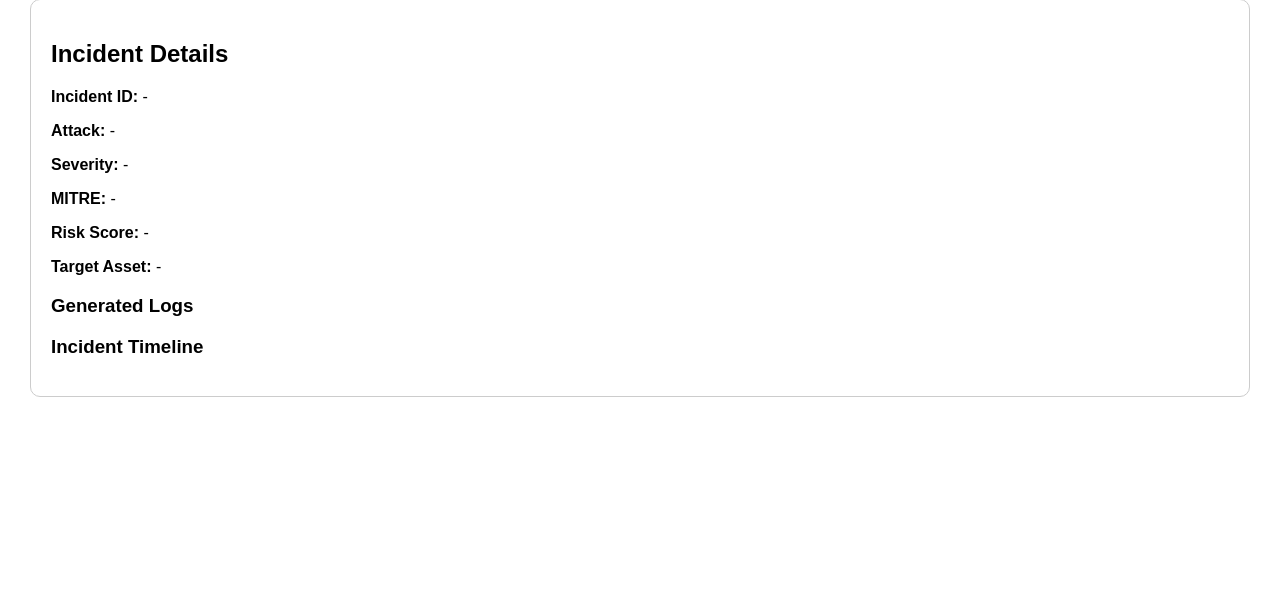
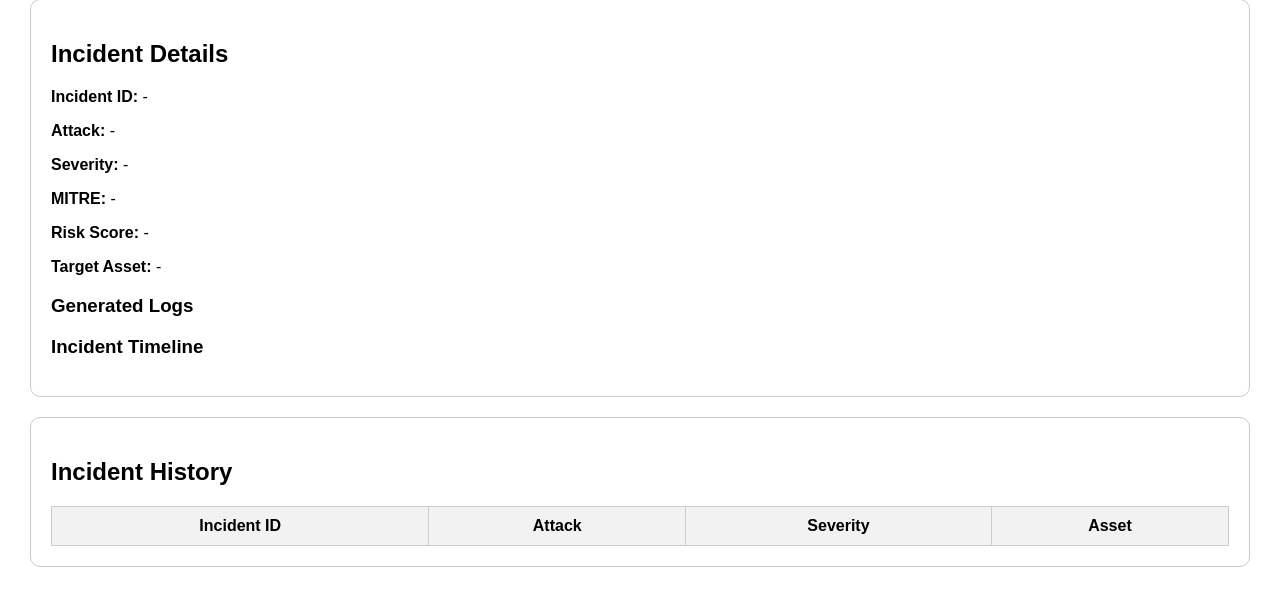
Before and after one commit to AsimSiddiqui1/SentinelX, a Python web app: template backend/templates/index.html in a window 1280 px wide. Shown: the part 152-758 px from the top of the page. Run offline with Jinja, Linux system fonts and the light colour scheme; the template is opened without the code that fills it, so the values that code supplies are empty.

Commit message:
Update index.html

```diff
--- a/backend/templates/index.html
+++ b/backend/templates/index.html
@@ -1,5 +1,6 @@
 <!DOCTYPE html>
 <html>
+
 <head>
     <title>SentinelX Dashboard</title>
 
@@ -43,7 +44,27 @@
             font-weight: bold;
         }
 
+        table {
+            width: 100%;
+            border-collapse: collapse;
+            margin-top: 20px;
+        }
+
+        table, th, td {
+            border: 1px solid #ccc;
+        }
+
+        th {
+            padding: 10px;
+            background: #f2f2f2;
+        }
+
+        td {
+            padding: 10px;
+        }
+
     </style>
+
 </head>
 
 <body>
@@ -58,41 +79,48 @@
 
         <h2>Incident Details</h2>
 
-        <p>
-            <b>Incident ID:</b>
-            <span id="incident">-</span>
-        </p>
+        <p><b>Incident ID:</b> <span id="incident">-</span></p>
 
-        <p>
-            <b>Attack:</b>
-            <span id="attack">-</span>
-        </p>
+        <p><b>Attack:</b> <span id="attack">-</span></p>
 
-        <p>
-            <b>Severity:</b>
-            <span id="severity">-</span>
-        </p>
+        <p><b>Severity:</b> <span id="severity">-</span></p>
 
-        <p>
-            <b>MITRE:</b>
-            <span id="mitre">-</span>
-        </p>
+        <p><b>MITRE:</b> <span id="mitre">-</span></p>
 
-        <p>
-            <b>Risk Score:</b>
-            <span id="risk">-</span>
-        </p>
+        <p><b>Risk Score:</b> <span id="risk">-</span></p>
 
-        <p>
-            <b>Target Asset:</b>
-            <span id="target">-</span>
-        </p>
+        <p><b>Target Asset:</b> <span id="target">-</span></p>
 
         <h3>Generated Logs</h3>
         <ul id="logs"></ul>
 
         <h3>Incident Timeline</h3>
         <ul id="timeline"></ul>
+
+    </div>
+
+    <div class="card">
+
+        <h2>Incident History</h2>
+
+        <table>
+
+            <thead>
+
+                <tr>
+                    <th>Incident ID</th>
+                    <th>Attack</th>
+                    <th>Severity</th>
+                    <th>Asset</th>
+                </tr>
+
+            </thead>
+
+            <tbody id="history-table">
+
+            </tbody>
+
+        </table>
 
     </div>
 
@@ -133,7 +161,9 @@
     let logsHTML = "";
 
     data.logs.forEach(log => {
+
         logsHTML += `<li>${log}</li>`;
+
     });
 
     document.getElementById("logs").innerHTML =
@@ -142,12 +172,46 @@
     let timelineHTML = "";
 
     data.timeline.forEach(event => {
+
         timelineHTML += `<li>${event}</li>`;
+
     });
 
     document.getElementById("timeline").innerHTML =
         timelineHTML;
+
+    loadHistory();
 }
+
+async function loadHistory() {
+
+    const response =
+        await fetch("/history");
+
+    const data =
+        await response.json();
+
+    let html = "";
+
+    data.forEach(item => {
+
+        html += `
+        <tr>
+            <td>${item.incident_id}</td>
+            <td>${item.attack}</td>
+            <td>${item.severity}</td>
+            <td>${item.asset}</td>
+        </tr>
+        `;
+
+    });
+
+    document.getElementById(
+        "history-table"
+    ).innerHTML = html;
+}
+
+window.onload = loadHistory;
 
 </script>
 
```
Lines whose indentation alone changed are shown as unchanged.
